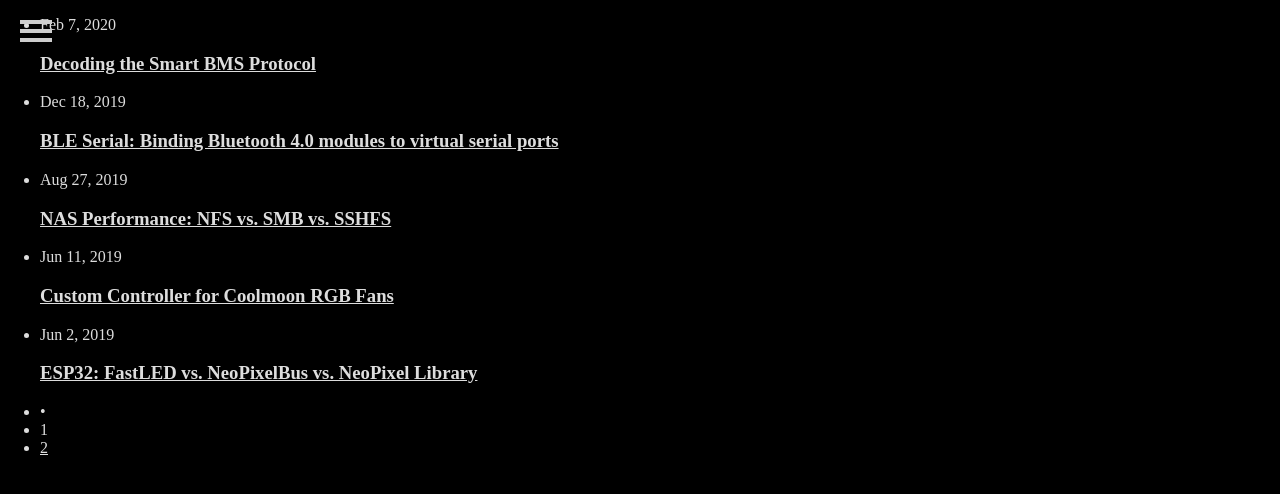
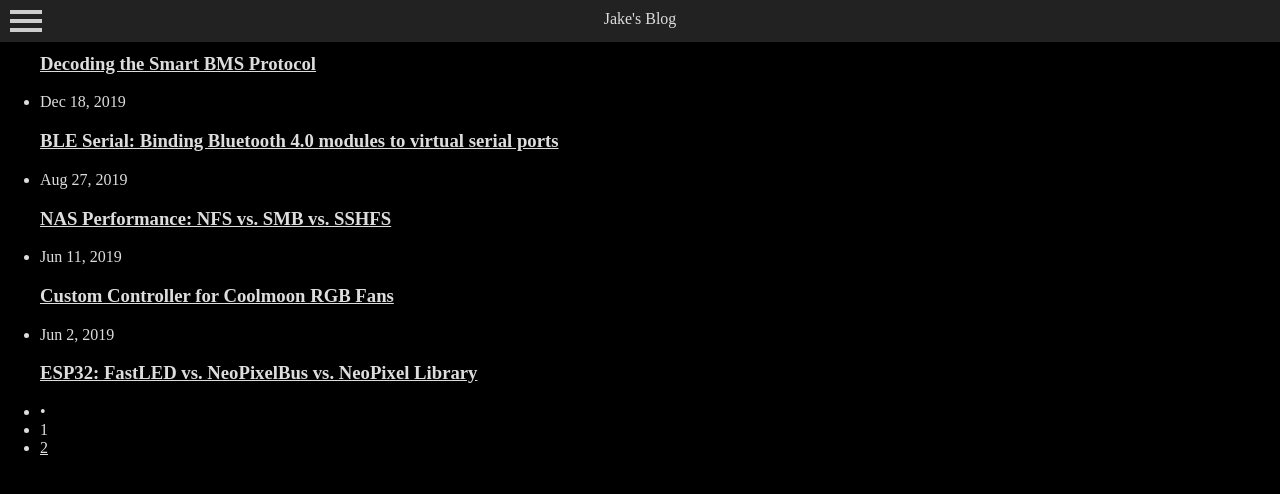
Before and after one commit to Jakeler/Jakeler.github.io, a Jekyll site: the page built from index.html, in a window 1280 px wide. Shown: the top 494 px of the page. Built offline with Jekyll 4.4.1, drawn with Linux system fonts in a browser that asks for light colours; the list of posts is cut into pages by our own code.

Commit message:
Add site header for mobile

```diff
--- a/_includes/navigation.html
+++ b/_includes/navigation.html
@@ -1,4 +1,7 @@
 <div id="navigation">
+    <header class="site-header">
+        {{ site.title }}
+    </header>
     <div id="menuToggle" class="menu-toggle">
         <a href="#navigation" class="open-nav">
         <a href="#" class="close-nav"></a>
--- a/_sass/nav.scss
+++ b/_sass/nav.scss
@@ -1,5 +1,6 @@
 $mobileLimitW: 768px;
 $navW: 250px;
+$navH: 10px + 32px;
 
 .site-nav {
     position: fixed;
@@ -15,6 +16,22 @@ $navW: 250px;
   .page-content {
     // margin-left: $navW;
   }
+
+  .site-header {
+      position: fixed;
+      left: 0;
+      top: 0;
+      width: 100vw;
+      height: $navH;
+      text-align: center;
+      padding: 10px;
+      transition: top 0.5s ease;
+  }
+
+  #navigation:target .site-header {
+    top: -$navH;
+  }
+
   // Hide nav
   #navigation:not(:target) .site-nav {
     left: -$navW;
@@ -25,8 +42,8 @@ $navW: 250px;
     display: block;
     position: fixed;
     transition: left 0.5s ease;
-    top: 20px;
-    left: 20px;
+    top: 10px;
+    left: 10px;
     z-index: 10;
   }
   #navigation:target .menu-toggle {
--- a/_sass/themes/dark.scss
+++ b/_sass/themes/dark.scss
@@ -1,6 +1,6 @@
 $textColor: #dddddd;
 $accentColor: rgb(255, 102, 0);
-$bgLight: #1a1a1a;
+$bgLight: #222;
 $bg: #000;
 
 
@@ -22,3 +22,7 @@ a {
 .site-nav {
     background: linear-gradient($bgLight 50%,  $accentColor 100%);
 }
+
+.site-header {
+    background: $bgLight;
+}
```
